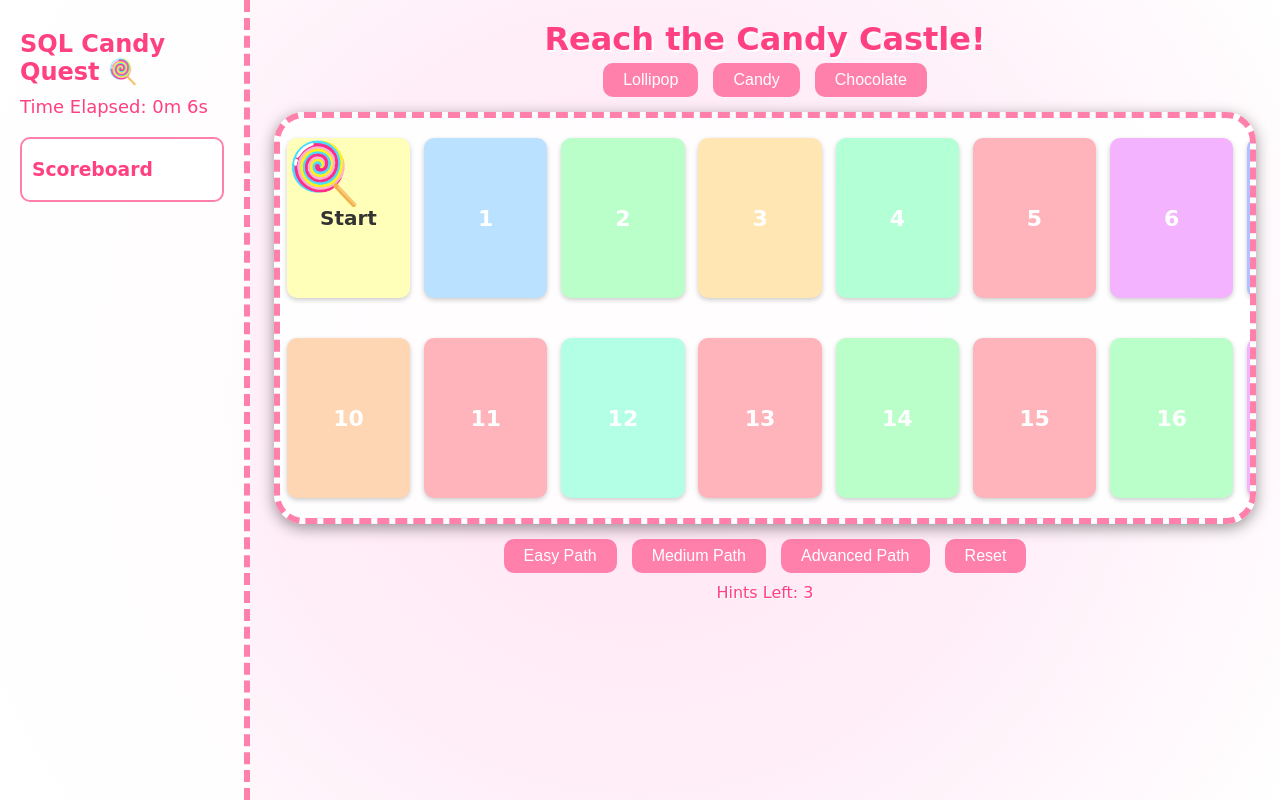
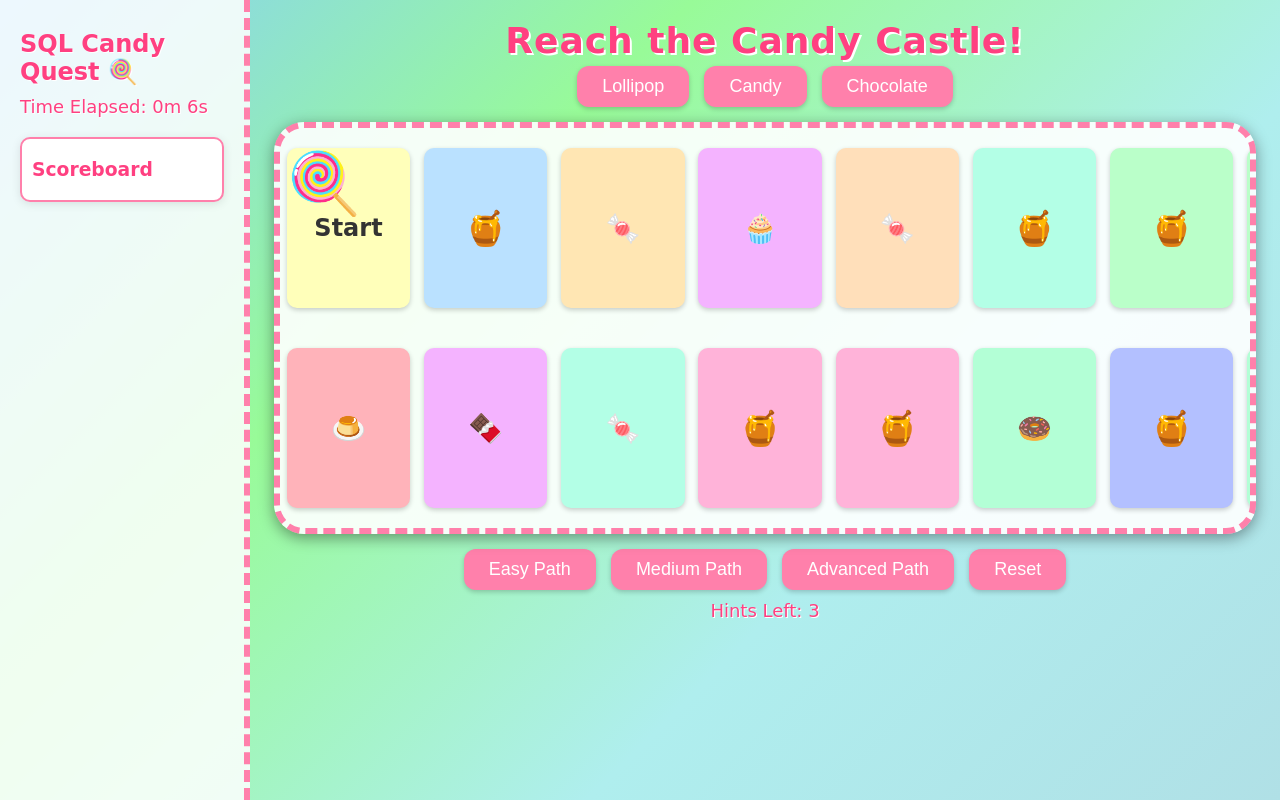
Before and after one commit to MetagalacticScripts/Interactive-SQL-Learning-Game, a Flask app: page / in a window 1280 px wide. Run offline with Flask 3, Linux system fonts and the light colour scheme; some libraries are stand-ins or nearby versions.

Commit message:
More UI improvements

```diff
--- a/templates/index.html
+++ b/templates/index.html
@@ -3,13 +3,14 @@
 <head>
   <meta charset="UTF-8">
   <title>SQL Candy Quest 🍭</title>
+  <!-- Include canvas-confetti for celebration -->
+  <script src="https://cdn.jsdelivr.net/npm/canvas-confetti@1.6.0/dist/confetti.browser.min.js"></script>
   <style>
-    /* Your existing CSS remains unchanged */
     html, body {
       margin: 0;
       padding: 0;
       height: 100%;
-      background: radial-gradient(circle, #ffe6f2, #ffeef8, #fff);
+      background: linear-gradient(135deg, #87cefa, #98fb98, #afeeee, #b0e0e6);
       font-family: 'Comic Sans MS', cursive, sans-serif;
       color: #333;
       overflow: hidden;
@@ -52,6 +53,7 @@
       border-radius: 10px;
       padding: 10px;
       background: #fff;
+      box-shadow: 0 2px 10px rgba(0, 0, 0, 0.1);
     }
     #score-list {
       list-style: none;
@@ -60,44 +62,33 @@
     }
     #score-list li {
       padding: 5px 0;
-      border-bottom: 1px solid #ccc;
+      border-bottom: 1px dashed #ff80ab;
     }
     h1 {
-      font-size: 32px;
+      font-size: 36px;
       color: #ff4081;
       text-shadow: 2px 2px #fff;
       margin: 0;
+      letter-spacing: 1px;
     }
-    .character-select button {
+    .character-select button, .controls button {
       background: #ff80ab;
       color: #fff;
       border: none;
-      padding: 8px 20px;
+      padding: 10px 25px;
       margin: 5px;
-      border-radius: 10px;
+      border-radius: 12px;
       cursor: pointer;
-      font-size: 16px;
-      transition: background 0.3s;
+      font-size: 18px;
+      transition: transform 0.2s, box-shadow 0.2s;
+      box-shadow: 0 2px 5px rgba(0, 0, 0, 0.2);
     }
-    .character-select button:hover {
-      background: #ff4081;
-    }
-    .controls button {
-      background: #ff80ab;
-      color: #fff;
-      border: none;
-      padding: 8px 20px;
-      margin: 5px;
-      border-radius: 10px;
-      cursor: pointer;
-      font-size: 16px;
-      transition: background 0.3s;
-    }
-    .controls button:hover {
-      background: #ff4081;
+    .character-select button:hover, .controls button:hover {
+      transform: scale(1.1);
+      box-shadow: 0 4px 15px rgba(255, 64, 129, 0.7);
     }
     #hints-left {
-      font-size: 16px;
+      font-size: 18px;
       color: #ff4081;
       margin: 5px 0;
       text-shadow: 1px 1px #fff;
@@ -125,7 +116,7 @@
       display: flex;
       align-items: center;
       justify-content: center;
-      font-size: 22px;
+      font-size: 28px; /* Increased from 22px */
       font-weight: bold;
       color: #fff;
       box-shadow: 0 2px 5px rgba(0, 0, 0, 0.2);
@@ -137,10 +128,14 @@
     .start-tile {
       background: #ffd700;
       color: #333;
-      font-size: 20px;
+      font-size: 24px; /* Increased from 20px */
+    }
+    .sticky-tile {
+      background: #ffa500;
+      font-size: 34px; /* Increased from 28px */
     }
     .castle-icon {
-      font-size: 36px;
+      font-size: 42px; /* Increased from 36px */
     }
     #player {
       font-size: 60px;
@@ -173,14 +168,22 @@
       font-size: 24px;
       margin-bottom: 10px;
     }
-    .popup textarea {
+    #answer {
       width: 90%;
+      min-height: 100px;
       padding: 10px;
       margin: 10px 0;
       border: 2px solid #ff80ab;
       border-radius: 5px;
       font-size: 16px;
-      resize: vertical;
+      font-family: 'Courier New', monospace;
+      background: #fff;
+      outline: none;
+      overflow: auto;
+    }
+    #answer[contenteditable]:empty:before {
+      content: attr(placeholder);
+      color: #aaa;
     }
     .popup-buttons button {
       background: #bae1ff;
@@ -231,6 +234,16 @@
       border-radius: 5px;
       font-size: 16px;
     }
+    .sql-keyword {
+      color: #0000ff;
+      font-weight: bold;
+    }
+    .sql-string {
+      color: #008000;
+    }
+    .sql-number {
+      color: #ff00ff;
+    }
   </style>
 </head>
 <body>
@@ -268,7 +281,7 @@
       <button class="close-button" onclick="closePopup()">×</button>
       <h2>Sweet Challenge 🍬</h2>
       <p id="question-text"></p>
-      <textarea id="answer" rows="4" placeholder="Type your SQL query here..."></textarea>
+      <div id="answer" contenteditable="true" placeholder="Type your SQL query here..."></div>
       <div class="popup-buttons">
         <button onclick="submitAnswer()">Submit</button>
         <button onclick="showHint()">Hint</button>
@@ -317,11 +330,14 @@
     const tileSizeX = tileSpacingX * 0.9;
     const tileSizeY = tileSpacingY * 0.8;
     const tilePositions = [];
+    const stickyTiles = new Set();
+    let stickyAnswersNeeded = 0;
     const pastelColors = [
       '#ffb3ba', '#bae1ff', '#baffc9', '#ffdfba', '#ffffba',
       '#f4b3ff', '#b3ffec', '#f9b3ff', '#ffd6b3', '#b3c0ff',
       '#ffe6b3', '#b3ffd6', '#d6b3ff', '#ffb3d9', '#b3ffe6'
     ];
+    const candyIcons = ['🍬', '🍫', '🍭', '🍰', '🍪', '🍩', '🧁', '🍮', '🍦'];
 
     const sqlQuestions = {
       easy: [
@@ -435,7 +451,7 @@
         { question: "Find shops with no sales of low-stock products.", answer: "SELECT cs.shop_name FROM candy_shops cs WHERE NOT EXISTS (SELECT 1 FROM sales s JOIN products p ON s.product_id = p.product_id WHERE s.shop_id = cs.shop_id AND p.stock_quantity < 10);" },
         { question: "List products outselling their category average.", answer: "SELECT p.product_name, SUM(s.quantity_sold) FROM products p JOIN sales s ON p.product_id = s.product_id GROUP BY p.product_name, p.category HAVING SUM(s.quantity_sold) > (SELECT AVG(SUM(s2.quantity_sold)) FROM products p2 JOIN sales s2 ON p2.product_id = s2.product_id WHERE p2.category = p.category GROUP BY p2.product_id);" },
         { question: "Get shops with sales growth over last year.", answer: "SELECT cs.shop_name FROM candy_shops cs JOIN sales s ON cs.shop_id = s.shop_id GROUP BY cs.shop_name HAVING SUM(CASE WHEN YEAR(s.sale_date) = YEAR(CURDATE()) THEN s.total_amount ELSE 0 END) > SUM(CASE WHEN YEAR(s.sale_date) = YEAR(CURDATE()) - 1 THEN s.total_amount ELSE 0 END);" },
-        { question: "Find products with sales in every month of 2025.", answer: "SELECT p.product_name FROM products p JOIN sales s ON p.product_id = s.product_id WHERE s.sale_date LIKE '2025%' GROUP BY p.product_name HAVING COUNT(DISTINCT MONTH(s.sale_date)) = 12;" },
+        { question: "Find products with sales in every month of 2025.", answer: "SELECT p.product_name FROM products p JOIN sales s ON p.product_id = s.product_id WHERE YEAR(s.sale_date) = 2025 GROUP BY p.product_name HAVING COUNT(DISTINCT MONTH(s.sale_date)) = 12;" },
         { question: "List shops with exclusive category sales.", answer: "SELECT cs.shop_name, p.category FROM candy_shops cs JOIN sales s ON cs.shop_id = s.shop_id JOIN products p ON s.product_id = p.product_id GROUP BY cs.shop_name, p.category HAVING COUNT(DISTINCT p.category) = 1;" },
         { question: "Get total sales per shop exceeding stock value.", answer: "SELECT cs.shop_name, SUM(s.total_amount), SUM(p.price * p.stock_quantity) FROM candy_shops cs JOIN sales s ON cs.shop_id = s.shop_id JOIN products p ON s.product_id = p.product_id GROUP BY cs.shop_name HAVING SUM(s.total_amount) > SUM(p.price * p.stock_quantity);" },
         { question: "Find shops with no sales of 'Chocolate' products.", answer: "SELECT cs.shop_name FROM candy_shops cs WHERE NOT EXISTS (SELECT 1 FROM sales s JOIN products p ON s.product_id = p.product_id WHERE s.shop_id = cs.shop_id AND p.category = 'Chocolate');" },
@@ -446,7 +462,7 @@
         { question: "Get total sales per shop and category.", answer: "SELECT cs.shop_name, p.category, SUM(s.total_amount) FROM candy_shops cs JOIN sales s ON cs.shop_id = s.shop_id JOIN products p ON s.product_id = p.product_id GROUP BY cs.shop_name, p.category;" },
         { question: "Find shops with declining sales trend.", answer: "SELECT cs.shop_name FROM candy_shops cs JOIN sales s ON cs.shop_id = s.shop_id GROUP BY cs.shop_name HAVING SUM(CASE WHEN YEAR(s.sale_date) = YEAR(CURDATE()) THEN s.total_amount ELSE 0 END) < SUM(CASE WHEN YEAR(s.sale_date) = YEAR(CURDATE()) - 1 THEN s.total_amount ELSE 0 END);" },
         { question: "List products with consistent daily sales in 2025.", answer: "SELECT p.product_name FROM products p JOIN sales s ON p.product_id = s.product_id WHERE s.sale_date LIKE '2025-01%' GROUP BY p.product_name HAVING COUNT(DISTINCT s.sale_date) = DAY(LAST_DAY('2025-01-01'));" },
-        { question: "Get shops with sales exceeding average category sales.", answer: "SELECT cs.shop_name, p.category, SUM(s.total_amount) FROM candy_shops cs JOIN sales s ON cs.shop_id = s.shop_id JOIN products p ON s.product_id = p.product_id GROUP BY cs.shop_name, p.category HAVING SUM(s.total_amount) > (SELECT AVG(SUM(s2.total_amount)) FROM sales s2 JOIN products p2 ON s2.product_id = p2.product_id WHERE p2.category = p.category);" },
+        { question: "Get shops with sales exceeding average category sales.", answer: "SELECT cs.shop_name, p.category, SUM(s.total_amount) FROM candy_shops cs JOIN sales s ON cs.shop_id = s.shop_id JOIN products p ON s.product_id = p.product_id GROUP BY cs.shop_name, p.category HAVING SUM(s.total_amount) > (SELECT AVG(SUM(s2.total_amount)) FROM sales s2 JOIN products p2 ON s2.product_id = p2.product_id WHERE p2.category = p.category GROUP BY s2.shop_id);" },
         { question: "Find products with sales in top-rated shops only.", answer: "SELECT p.product_name FROM products p JOIN sales s ON p.product_id = s.product_id JOIN candy_shops cs ON s.shop_id = cs.shop_id WHERE cs.rating = 5 AND p.product_id NOT IN (SELECT s2.product_id FROM sales s2 JOIN candy_shops cs2 ON s2.shop_id = cs2.shop_id WHERE cs2.rating < 5);" },
         { question: "List shops with no sales below average price.", answer: "SELECT cs.shop_name FROM candy_shops cs WHERE NOT EXISTS (SELECT 1 FROM sales s JOIN products p ON s.product_id = p.product_id WHERE s.shop_id = cs.shop_id AND p.price < (SELECT AVG(price) FROM products));" },
         { question: "Get total sales per shop with low stock products.", answer: "SELECT cs.shop_name, SUM(s.total_amount) FROM candy_shops cs JOIN sales s ON cs.shop_id = s.shop_id JOIN products p ON s.product_id = p.product_id WHERE p.stock_quantity < 10 GROUP BY cs.shop_name;" },
@@ -487,6 +503,8 @@
       generateTiles();
       startTime = Date.now();
       timeInterval = setInterval(updateTimer, 1000);
+      loadScoreboard();
+      setupSyntaxHighlighting();
     };
 
     function generateTilePositions() {
@@ -505,6 +523,7 @@
     function generateTiles() {
       const container = document.getElementById("tiles-container");
       container.innerHTML = "";
+      stickyTiles.clear();
       for (let i = 0; i < totalSpaces; i++) {
         const tile = document.createElement("div");
         tile.classList.add("tile");
@@ -519,7 +538,13 @@
         } else if (i === totalSpaces - 1) {
           tile.innerHTML = `<span class="castle-icon">🏰</span>`;
         } else {
-          tile.innerText = i;
+          if (Math.random() < 0.2 && i !== 0 && i !== totalSpaces - 1) {
+            tile.classList.add("sticky-tile");
+            tile.innerText = "🍯";
+            stickyTiles.add(i);
+          } else {
+            tile.innerText = candyIcons[Math.floor(Math.random() * candyIcons.length)];
+          }
         }
         container.appendChild(tile);
       }
@@ -530,6 +555,7 @@
       playerPosition = 0;
       hintsLeft = 3;
       moveCount = 0;
+      stickyAnswersNeeded = 0;
       document.getElementById("hints-left").innerText = `Hints Left: ${hintsLeft}`;
       placePlayer();
       closePopup();
@@ -546,24 +572,29 @@
     function selectCharacter(icon) {
       playerIcon = icon;
       document.getElementById("player").innerText = icon;
-      playerPosition = 0;
-      hintsLeft = 3;
-      moveCount = 0;
-      document.getElementById("hints-left").innerText = `Hints Left: ${hintsLeft}`;
-      placePlayer();
-      closePopup();
-      closeMessagePopup();
+      resetPlayer();
     }
 
     function movePlayer(spaces) {
       moveCount++;
-      playerPosition += spaces;
-      if (playerPosition >= totalSpaces - 1) {
-        playerPosition = totalSpaces - 1;
-        placePlayer();
+      const newPosition = Math.min(playerPosition + spaces, totalSpaces - 1);
+      playerPosition = newPosition;
+      placePlayer();
+
+      if (playerPosition === totalSpaces - 1) {
         showFinalPopup();
-      } else {
-        placePlayer();
+      } else if (stickyTiles.has(playerPosition)) {
+        if (stickyAnswersNeeded === 0) {
+          stickyAnswersNeeded = 2;
+          showMessage("🍯 Sticky Honey! Answer two questions correctly to move past this tile!");
+        } else {
+          stickyAnswersNeeded--;
+          if (stickyAnswersNeeded > 0) {
+            showMessage(`🍯 One more correct answer to pass the sticky honey! (${stickyAnswersNeeded} left)`);
+          } else {
+            showMessage("🍯 You’ve cleared the sticky honey! Move forward on your next turn.");
+          }
+        }
       }
     }
 
@@ -574,21 +605,43 @@
       document.getElementById("time-display").innerText = `Time Elapsed: ${minutes}m ${seconds}s`;
     }
 
+    function loadScoreboard() {
+      const saved = localStorage.getItem("scoreboard");
+      if (saved) {
+        scoreboard.push(...JSON.parse(saved));
+        updateScoreboardDisplay();
+      }
+    }
+
+    function saveScoreboard() {
+      localStorage.setItem("scoreboard", JSON.stringify(scoreboard));
+    }
+
     function updateScoreboard(playerName) {
       const elapsedSec = Math.floor((Date.now() - startTime) / 1000);
+      let achievements = [];
+      if (moveCount < 10) achievements.push("🏆 Candy Master");
+      if (hintsLeft === 3) achievements.push("✨ SQL Wizard");
       const scoreboardEntry = {
         name: playerName,
         moves: moveCount,
-        time: elapsedSec
+        time: elapsedSec,
+        achievements: achievements
       };
       scoreboard.push(scoreboardEntry);
+      saveScoreboard();
+      updateScoreboardDisplay();
+    }
+
+    function updateScoreboardDisplay() {
       const list = document.getElementById("score-list");
       list.innerHTML = "";
-      scoreboard.forEach((entry, i) => {
+      scoreboard.forEach((entry) => {
         const li = document.createElement("li");
         const mins = Math.floor(entry.time / 60);
         const secs = entry.time % 60;
-        li.textContent = `${entry.name} - ${entry.moves} moves, ${mins}m ${secs}s`;
+        const achievementsText = entry.achievements.length > 0 ? ` - ${entry.achievements.join(", ")}` : "";
+        li.textContent = `${entry.name} - ${entry.moves} moves, ${mins}m ${secs}s${achievementsText}`;
         list.appendChild(li);
       });
     }
@@ -597,10 +650,17 @@
       document.getElementById("final-message").innerText = `You reached the Candy Castle in ${moveCount} moves!`;
       document.getElementById("player-name").value = "";
       document.getElementById("final-popup").style.display = "block";
+      confetti({
+        particleCount: 100,
+        spread: 70,
+        origin: { y: 0.6 }
+      });
     }
+
     function closeFinalPopup() {
       document.getElementById("final-popup").style.display = "none";
     }
+
     function submitFinalScore() {
       const nameField = document.getElementById("player-name");
       const playerName = nameField.value.trim() || "Anonymous";
@@ -628,7 +688,9 @@
       const originalIndex = pool.indexOf(currentQuestion);
       used.add(originalIndex);
       document.getElementById("question-text").innerText = currentQuestion.question;
-      document.getElementById("answer").value = "";
+      const answerDiv = document.getElementById("answer");
+      answerDiv.innerHTML = "";
+      answerDiv.focus();
       document.getElementById("question-popup").style.display = "block";
     }
 
@@ -637,14 +699,31 @@
         showMessage("No question is active right now.");
         return;
       }
-      const userAnswer = document.getElementById("answer").value.trim();
+      const userAnswer = document.getElementById("answer").innerText.trim();
       if (userAnswer.toLowerCase() === currentQuestion.answer.toLowerCase()) {
         closePopup();
-        showMessage("🎉 Correct! Moving forward.");
-        movePlayer(spacesToMove);
+        if (stickyTiles.has(playerPosition) && stickyAnswersNeeded > 0) {
+          stickyAnswersNeeded--;
+          if (stickyAnswersNeeded === 0) {
+            showMessage("🎉 Correct! You’ve cleared the sticky honey! Move forward on your next turn.");
+          } else {
+            showMessage(`🎉 Correct! ${stickyAnswersNeeded} more correct answer(s) to pass the sticky honey.`);
+          }
+        } else {
+          showMessage("🎉 Correct! Moving forward.");
+          movePlayer(spacesToMove);
+        }
         currentQuestion = null;
       } else {
-        showMessage("❌ Incorrect! Try again.");
+        let feedback = "❌ Incorrect! ";
+        const userLower = userAnswer.toLowerCase();
+        const correctLower = currentQuestion.answer.toLowerCase();
+        if (!userLower.includes("select")) feedback += "You need a SELECT clause. ";
+        if (!userLower.includes("from")) feedback += "Missing a FROM clause. ";
+        if (correctLower.includes("join") && !userLower.includes("join")) feedback += "You forgot to join a table! ";
+        if (correctLower.includes("where") && !userLower.includes("where")) feedback += "A WHERE clause is needed. ";
+        if (correctLower.includes("group by") && !userLower.includes("group by")) feedback += "Try grouping the results. ";
+        showMessage(feedback);
       }
     }
 
@@ -701,19 +780,60 @@
       }
     }
 
+    function setupSyntaxHighlighting() {
+      const answerDiv = document.getElementById("answer");
+      answerDiv.addEventListener("input", highlightSyntax);
+      answerDiv.addEventListener("keydown", (e) => {
+        if (e.key === "Enter") {
+          e.preventDefault();
+          document.execCommand("insertHTML", false, "<br>");
+        }
+      });
+    }
+
+    function highlightSyntax() {
+      const answerDiv = document.getElementById("answer");
+      let text = answerDiv.innerText;
+      const keywords = /\b(SELECT|FROM|WHERE|JOIN|ON|GROUP BY|HAVING|ORDER BY|LIMIT|AND|OR|NOT|IN|LIKE|BETWEEN|DISTINCT|SUM|AVG|COUNT|MAX|MIN|DATE_SUB|CURDATE|MONTH|YEAR)\b/gi;
+      const strings = /('[^']*')/g;
+      const numbers = /\b(\d+\.?\d*)\b/g;
+
+      text = text
+        .replace(/&/g, "&amp;")
+        .replace(/</g, "&lt;")
+        .replace(/>/g, "&gt;")
+        .replace(keywords, '<span class="sql-keyword">$1</span>')
+        .replace(strings, '<span class="sql-string">$1</span>')
+        .replace(numbers, '<span class="sql-number">$1</span>')
+        .replace(/\n/g, "<br>");
+
+      const selection = window.getSelection();
+      const range = selection.rangeCount > 0 ? selection.getRangeAt(0) : null;
+      answerDiv.innerHTML = text;
+      if (range) {
+        try {
+          selection.removeAllRanges();
+          selection.addRange(range);
+        } catch (e) {
+          // Ignore cursor restoration errors
+        }
+      }
+    }
+
     function closePopup() {
       document.getElementById("question-popup").style.display = "none";
     }
+
     function showMessage(msg) {
-      // Replace ANSI color codes with CSS styles for HTML display
       const formattedMsg = msg
-        .replace(/\u001b\[34m/g, '<span style="color: blue; font-weight: bold;">') // Blue for candy_shops
-        .replace(/\u001b\[32m/g, '<span style="color: green; font-weight: bold;">') // Green for products
-        .replace(/\u001b\[31m/g, '<span style="color: red; font-weight: bold;">')   // Red for sales
+        .replace(/\u001b\[34m/g, '<span style="color: blue; font-weight: bold;">')
+        .replace(/\u001b\[32m/g, '<span style="color: green; font-weight: bold;">')
+        .replace(/\u001b\[31m/g, '<span style="color: red; font-weight: bold;">')
         .replace(/\u001b\[0m/g, '</span>');
       document.getElementById("message-text").innerHTML = formattedMsg;
       document.getElementById("message-popup").style.display = "block";
     }
+
     function closeMessagePopup() {
       document.getElementById("message-popup").style.display = "none";
     }
```
